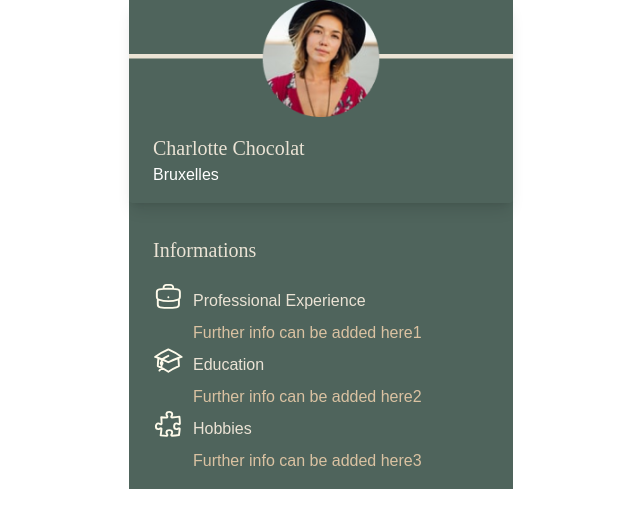
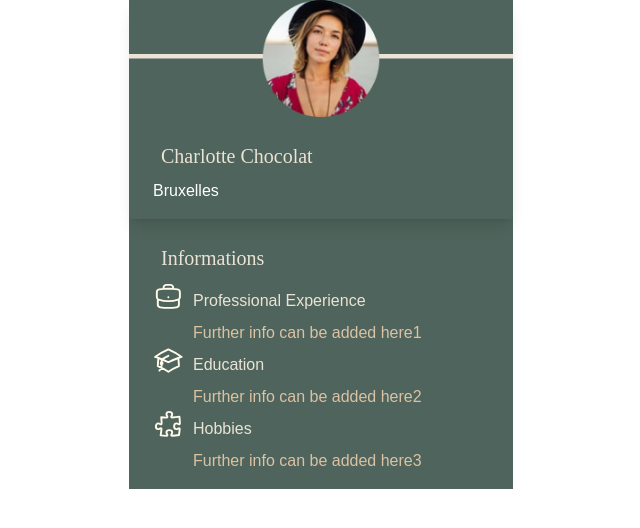
Before and after one commit to egidehirwa/origin, a React (Create React App) app in the folder frontend/: page / in a window 1280 px wide. Shown: the top 528 px of the page, without its empty margins (319-959 px from the left). Built offline with nearby package versions, Linux system fonts and the light colour scheme.

Commit message:
new tailwind features added

```diff
--- a/frontend/src/components/userProfile/ProfileInformation.jsx
+++ b/frontend/src/components/userProfile/ProfileInformation.jsx
@@ -12,9 +12,9 @@ function getElement(title, iconUrl, info) {
                 <svg xmlns="http://www.w3.org/2000/svg" fill="none" viewBox="0 0 25 25" stroke-width="1.5" stroke="#fffbeb" class="w-8 h-8">
                     <path stroke-linecap="round" stroke-linejoin="round" d={iconUrl} />
                 </svg>
-                <div className="p-2 font-secondaryFont   text-lighcream">{title}</div>
+                <div className="header1">{title}</div>
             </div>
-            <div className="pl-10 font-secondaryFont text-creemish">{info}</div>
+            <div className="textAreaCream">{info}</div>
         </div>
     );
 }
@@ -50,7 +50,7 @@ function ProfileInformation({ title, iconUrl, info }) {
     return (
         <div>
             <div className=" px-6 py-4">
-                <div className="py-4 font-primaryFont text-xl text-lighcream">Informations</div>
+                <div className="mainHeader">Informations</div>
                 {getInformation()}
             </div>
         </div>
--- a/frontend/src/components/userProfile/profileHeader.jsx
+++ b/frontend/src/components/userProfile/profileHeader.jsx
@@ -1,14 +1,14 @@
 import React from "react";
 
-function ProfileHeader({ title, imageUrl, body }) {
+function ProfileHeader() {
     return (
         <div className=" max-w-sm rounded overflow-hidden shadow-lg">
             <img className="" src="images/line_pic.png" alt="cream_line" />
 
             <div className="px-6 py-4">
-                <div className="font-primaryFont text-xl text-lighcream">Charlotte Chocolat</div>
+                <div className="mainHeader">Charlotte Chocolat</div>
 
-                <p className="font-secondaryFont text-white" text-white>
+                <p className="textAreaWhite" text-white>
                     Bruxelles
                 </p>
             </div>
--- a/frontend/src/index.css
+++ b/frontend/src/index.css
@@ -13,3 +13,19 @@ body {
     display: flex;
     justify-content: center;
 }
+
+.mainHeader {
+    @apply p-2 font-primaryFont text-xl text-lighcream;
+}
+
+.header1 {
+    @apply p-2 font-secondaryFont text-lighcream;
+}
+
+.textAreaWhite {
+    @apply font-secondaryFont text-white;
+}
+
+.textAreaCream {
+    @apply pl-10 font-secondaryFont text-creemish;
+}
```
